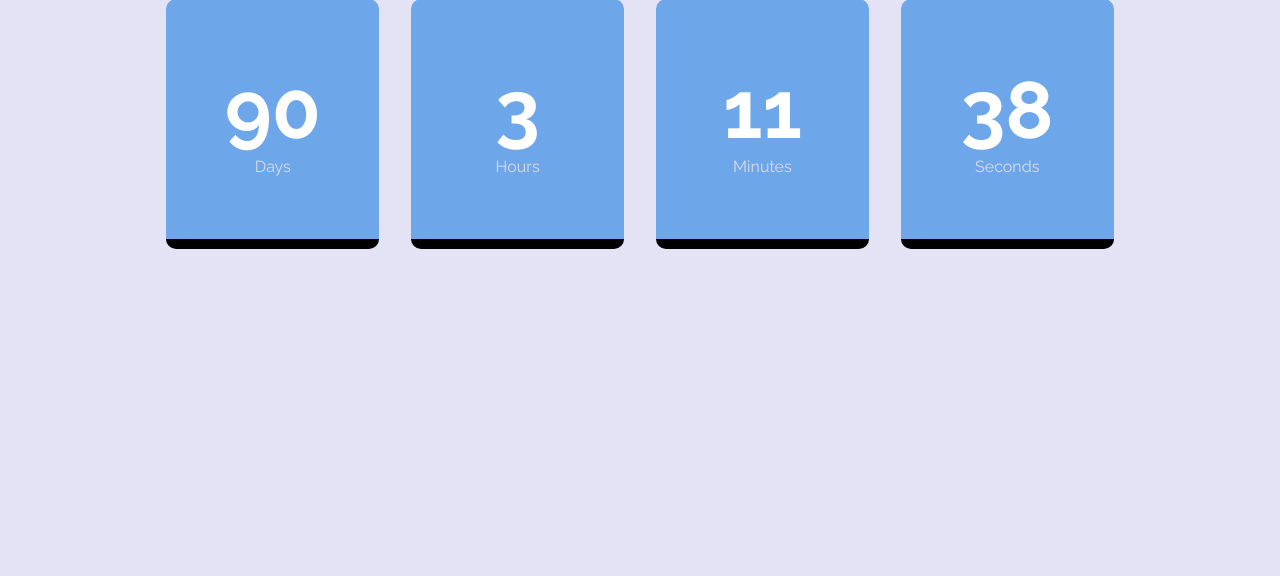
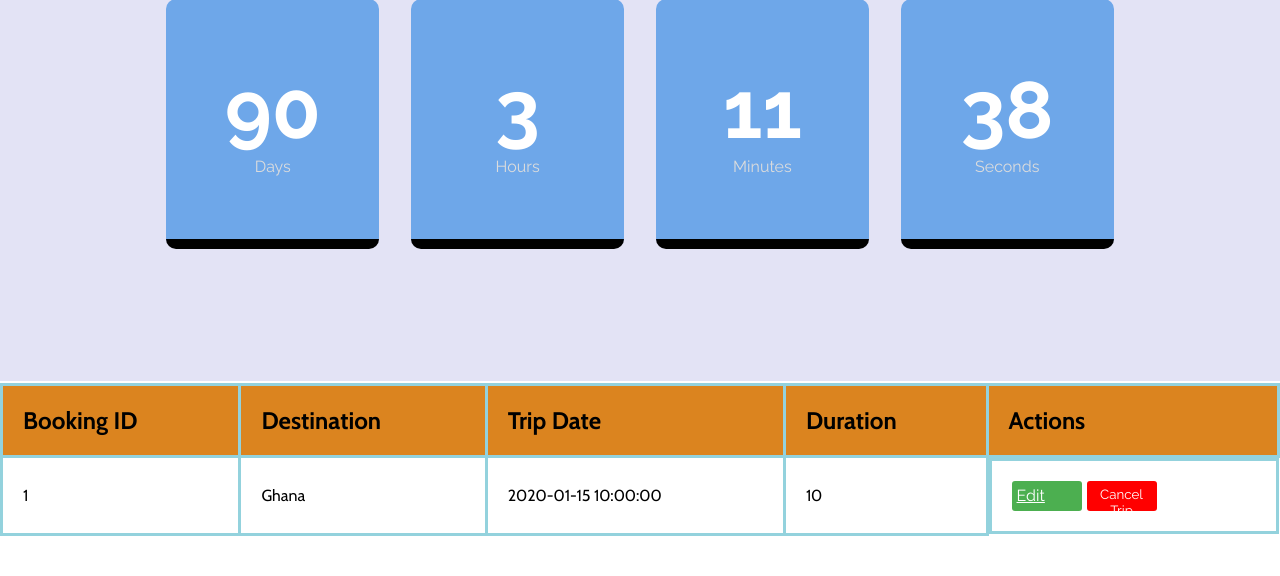
Before and after one commit to adwoaelegba/GlobeTrotter, a PHP site: page /view/trip.php in a window 1280 px wide. Shown: the part 919-1495 px from the top of the page. Before the commit the page ends 1168 px from the top, so only its background shows below. Run offline with PHP 8.4, Linux system fonts and the light colour scheme; data comes from the database, SQL or seed files in the repository; tables that the repository leaves empty hold one stand-in row (values such as "Sample post"); some libraries are stand-ins or nearby versions.

Commit message:
edit and delete functions

```diff
--- /dev/null
+++ b/actions/get_bookings.php
@@ -0,0 +1,41 @@
+<?php
+
+
+//include the connection
+include('../settings/connection.php');
+
+
+//Function to return results of query
+
+function getAllrows($con) {
+//write select all chores query
+$select="SELECT * FROM  book_trip";
+
+
+//Execute query
+$result = $con->query($select);
+
+//var_dump($result);
+
+//check if execution worked
+if($result){
+    $queryRows = array();
+    //check if any record was returned. If yes,...
+    while($row= $result->fetch_assoc() ){
+        $queryRows[]= $row;
+
+    }
+
+
+    return $queryRows;
+
+
+}
+
+else{
+    return false;
+}
+
+
+
+}
--- a/ajax/script.php
+++ b/ajax/script.php
@@ -106,7 +106,8 @@ function calculateCost(action){
             data:info,
             success:function(response){
                 //alert(response);
-                document.getElementById("display").innerText= 'Your total cost is: '+ response;
+                //document.getElementById("display").innerText= 'Your total cost is: '+ response;
+                $("#display").append('<div>Your total cost is: ' + response + '</div>');
             }
         })
 
@@ -114,13 +115,34 @@ function calculateCost(action){
 
  }
 
- //$.ajax({
-           // url:'../actions/get_prices_action.php',
-            //type:'post',
-            //data:data,
-            //success:function(response){
-                //document.getElementById("display").innerText= 'Your total cost is: '+ response;
-            //}
+
+ function submitTrip(action){
+    $(document).ready(function(){
+        var data= {
+            action:action,
+            book_id:$("#book_id").val(),
+            destination:$("#destination").val(),
+            date:$("#date").val(),
+            duration:$("#duration").val(),
+
+        };
+
+
+        $.ajax({
+            url:'../actions/edit.php',
+            type:'post',
+            data:data,
+            success:function(response){
+                alert(response);
+                if(response == "Deleted Successfully"){
+                    $("#"+action).css("display", "none");
+                }
+            }
+        })
+
+    })
+ }
+
 
 
 
--- a/css/tripCSS.css
+++ b/css/tripCSS.css
@@ -165,4 +165,63 @@ width: 100%;
     font-size: 5rem;
     font-weight: 700;
 
+}#table-section {
+
+    margin-bottom: 40px;
 }
+
+
+        table {
+            width: 100%;
+            border-collapse: collapse;
+            margin-top: 2px
+        }
+
+
+        th, td {
+            border: 3px solid rgb(147, 210, 221);
+            padding: 20px;
+            text-align: left;
+            font-family: 'Cabin';
+        }
+
+
+        th {
+            background-color:rgb(219, 132, 31);
+            font-size: 24px;
+
+        }
+
+
+        .completed-section {
+            color: black;
+        }
+
+
+        .chore-actions {
+            display: flex;
+            gap: 5px;
+        }
+
+
+        .action-button {
+            width: 70px;
+            height: 30px;
+            padding: 5px;
+            cursor: pointer;
+            background-color: #4CAF50;
+            color: white;
+            border: none;
+            border-radius: 3px;
+        }
+
+        .action-button-delete {
+            width: 70px;
+            height: 30px;
+            padding: 5px;
+            cursor: pointer;
+            background-color:red;
+            color: white;
+            border: none;
+            border-radius: 3px;
+        }
--- /dev/null
+++ b/functions/trip_table.php
@@ -0,0 +1,51 @@
+
+<?php
+function showTable(){
+
+    include("../actions/get_bookings.php");
+    include("../ajax/script.php");
+//execute function and assign result to a variable ($var_data)
+$var_data=getAllrows($con);
+
+//Creating a table for the data
+if($var_data!==false){
+    echo'<section id="table-section">';
+    echo '<table>';
+    echo '<thead>';
+    echo'<tr>';
+    echo'<th>Booking ID</th>';
+    echo'<th>Destination</th>';
+    echo' <th>Trip Date</th>';
+    echo' <th>Duration</th>';
+    echo' <th>Actions</th>';
+    echo'</tr>';
+    echo'</thead>';
+    echo' <tbody>';
+    foreach ($var_data as $row) {
+
+        $destination_query = "SELECT dest_name FROM destination WHERE dest_id = {$row['dest_id']}";
+            $destination_result = mysqli_query($con, $destination_query);
+            $destination_row = mysqli_fetch_assoc($destination_result);
+            $destination = $destination_row['dest_name'];
+        echo '<tr>';
+        echo '<td>' . $row['book_id'] . '</td>';
+        echo '<td>' . $destination. '</td>';
+        echo '<td>' . $row['travel_date'] . '</td>';
+        echo '<td>' . $row['duration'] . '</td>';
+        echo'<td class="chore-actions">';
+       // echo'<button class="action-button">Edit</button>';
+        //echo'<button class="action-button-delete">Cancel Trip</button>';
+        echo '<a href="../actions/edit_booking.php?book_id=' . $row['book_id'] . '" class="action-button"> Edit</a>';
+        echo '<button class="action-button-delete" type="button" onclick="submitTrip(' . $row['book_id'] . ');">Cancel Trip</button>';
+        echo '</tr>';
+    }
+    echo '  </tbody>';
+    echo '</table>';
+    echo '</section>';
+} else {
+    echo '<p>No chores found.</p>';
+}
+}
+
+
+?>
--- a/view/trip.php
+++ b/view/trip.php
@@ -1,3 +1,10 @@
+<?php
+include("../settings/connection.php");
+include("../functions/trip_table.php");
+include("../ajax/script.php");
+?>
+
+
 <!DOCTYPE html>
 <html lang="en">
 <head>
@@ -66,6 +73,9 @@
     </div>
 
 
+    <?php showTable();?>
+
+
 
     <!--counter-->
     <script>
```
Also changed, not shown: actions/edit.php (added, +63 -0 lines), actions/edit_booking.php (added, +48 -0 lines), css/budget.css (+54 -6 lines), view/budget.php (+8 -7 lines).
